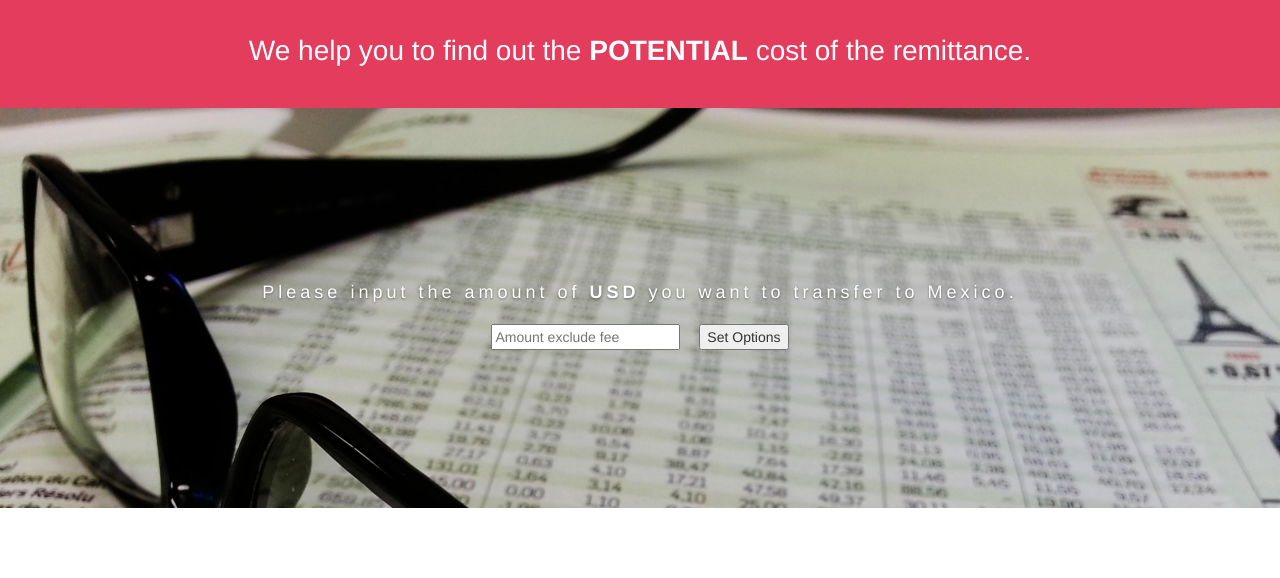
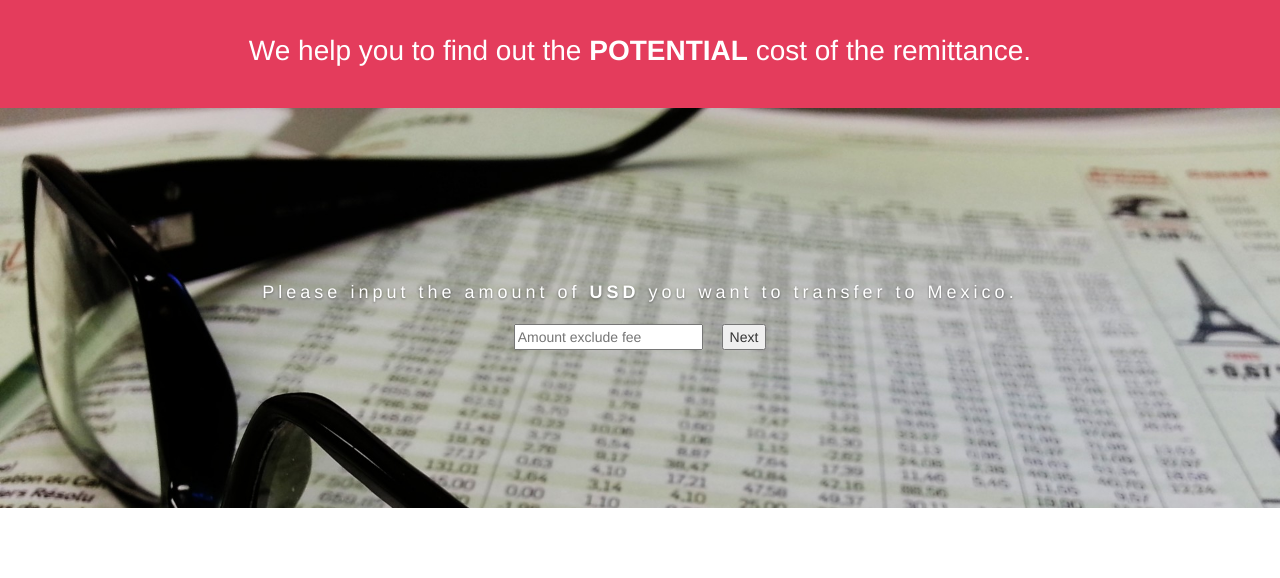
Before and after one commit to Jeerel/Bitso1, a website: page CompareFeeAndRate-master/index.html in a window 1280 px wide. Shown: the part 96-674 px from the top of the page. Drawn offline with Linux system fonts and the light colour scheme.

Commit message:
next
next

```diff
--- a/CompareFeeAndRate-master/index.html
+++ b/CompareFeeAndRate-master/index.html
@@ -56,7 +56,7 @@
 				<div class="jumbotron text-center">
 				  <p class="big">Please input the amount of <b>USD</b> you want to transfer to Mexico. </p><br>
 				  <input type="text" name="amount_send" id="amount_send" style="margin: 0px 15px 0px 0px" placeholder="Amount exclude fee"/>
-				  <button type="button" id="search">Set Options</button>
+				  <button type="button" id="search">Next</button>
 				</div>
 			</div>
 		</div>
```
